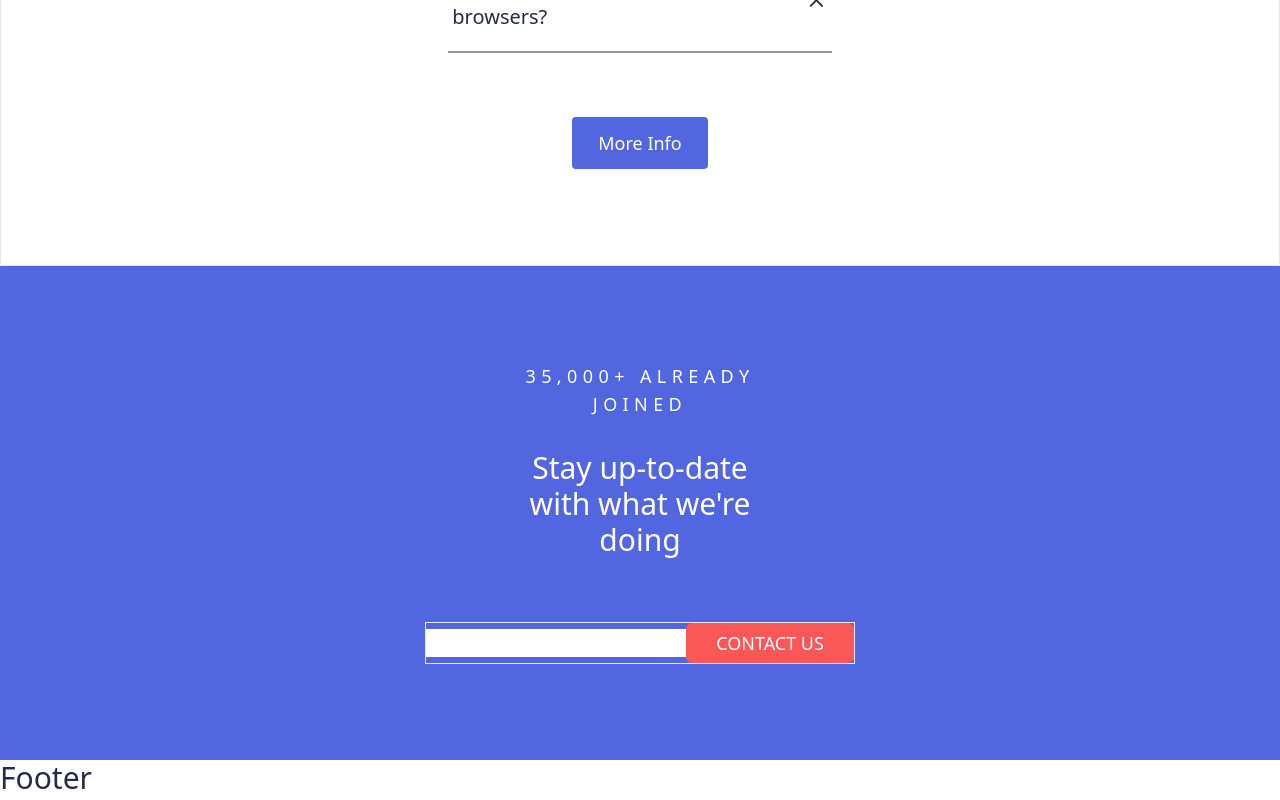
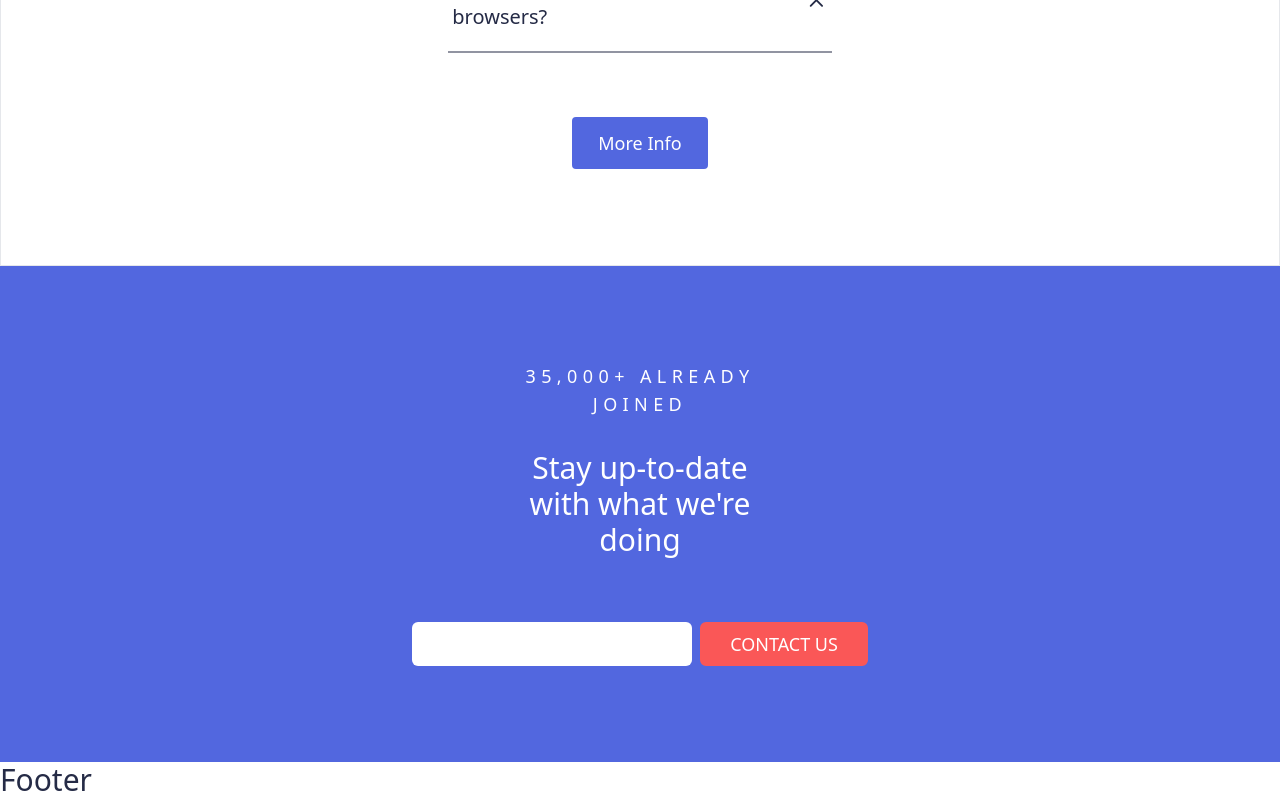
Before and after one commit to AlvesPHGA/bookmark, a React (Vite) app: page / in a window 1280 px wide. Shown: the part 3182-3982 px from the top of the page. Built offline with nearby package versions, Linux system fonts and the light colour scheme.

Commit message:
style: form layout

```diff
--- a/src/ui/components/Contact/ContactFormComponent.tsx
+++ b/src/ui/components/Contact/ContactFormComponent.tsx
@@ -4,7 +4,7 @@ import { DivComponent } from '../TagsComponents';
 
 export const ContactFormComponent = () => {
    return (
-      <form className="flex w-fit mx-auto border">
+      <form className="flex w-fit mx-auto space-x-2">
          <DivComponent>
             <Input />
          </DivComponent>
--- a/src/ui/components/Form/Input.tsx
+++ b/src/ui/components/Form/Input.tsx
@@ -1,7 +1,14 @@
 import React from 'react';
+import { VariantProps, tv } from 'tailwind-variants';
 
-interface InputProps extends React.ComponentProps<'input'> {}
+interface InputProps
+   extends React.ComponentProps<'input'>,
+      VariantProps<typeof inputStyle> {}
+
+const inputStyle = tv({
+   base: 'h-11 w-[280px] text-lg px-2 rounded-md',
+});
 
 export const Input = ({ ...props }: InputProps) => {
-   return <input type="text" {...props} />;
+   return <input className={inputStyle()} type="text" {...props} />;
 };
```
